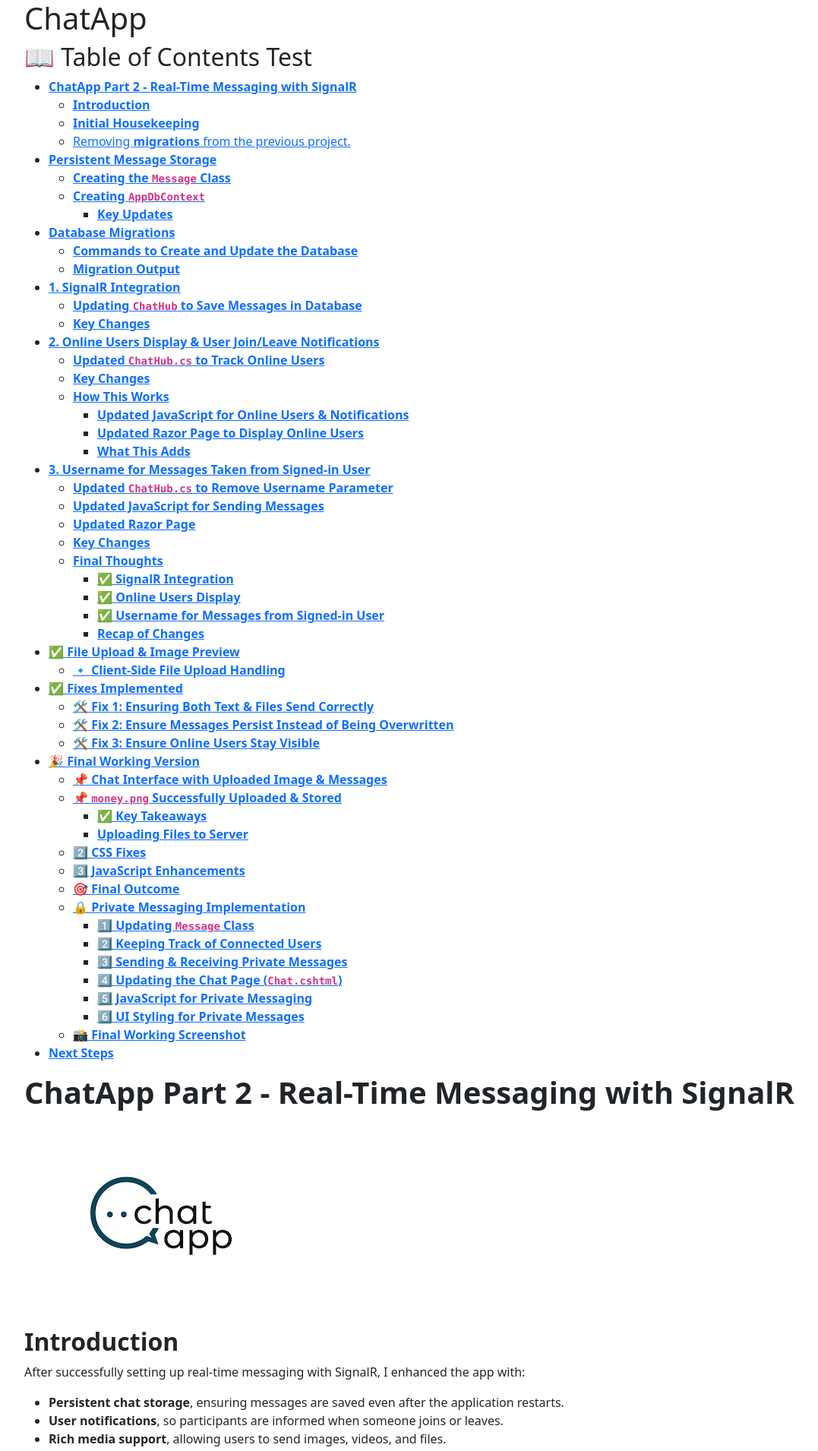
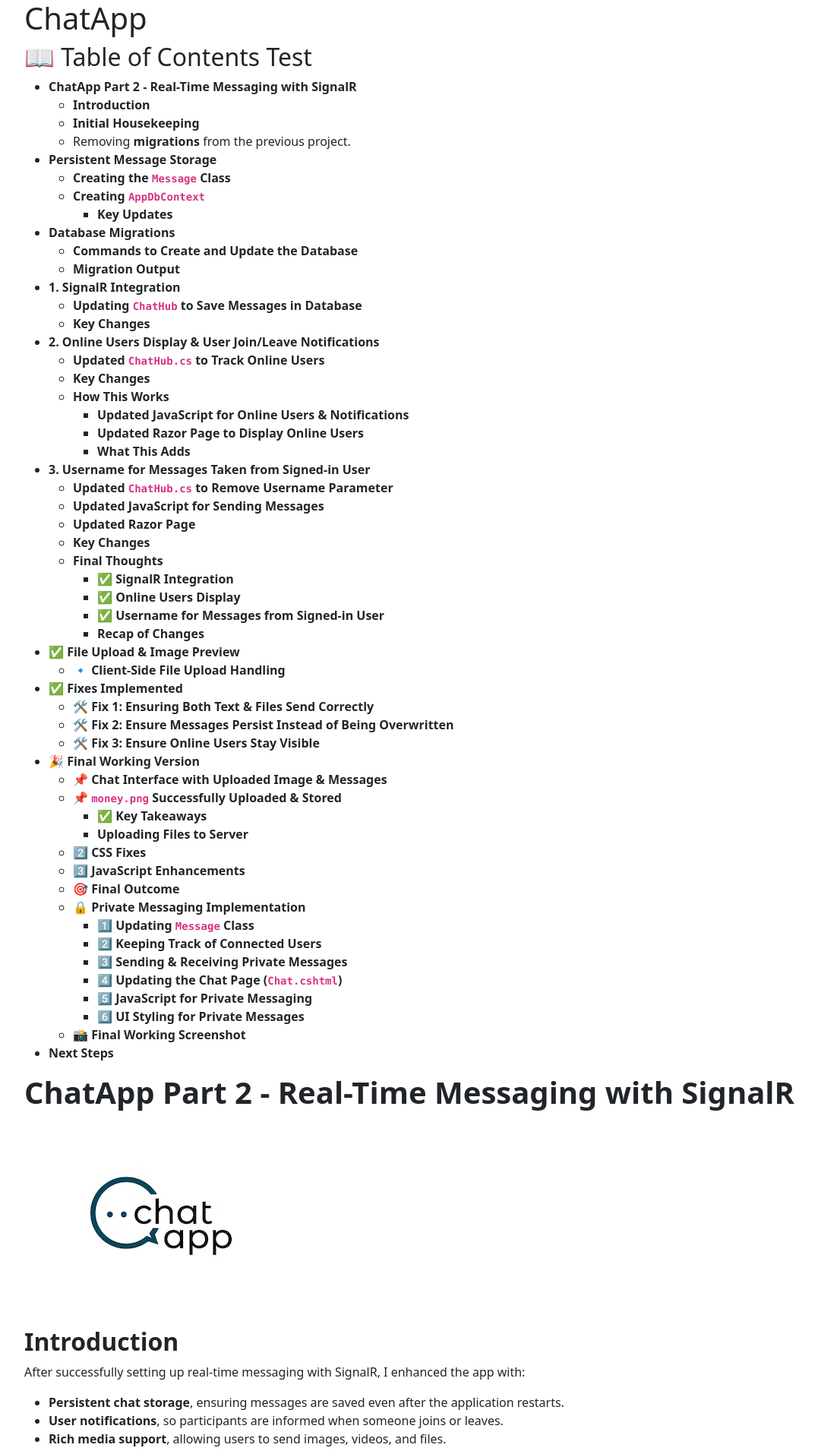
Before and after one commit to JWalshe86/ChatApp, a Jekyll site: the page built from docs/ChatAppPartTwo.md, in a window 1280 px wide. Shown: the top 1910 px of the page at 76% size, without its empty margins (50-1127 px from the left). Built offline with Jekyll 4.4.1, drawn with Linux system fonts in a browser that asks for light colours.

Commit message:
Update style.css

```diff
--- a/docs/assets/css/style.css
+++ b/docs/assets/css/style.css
@@ -8,3 +8,7 @@
     text-decoration: underline !important;
     color: #444 !important; /* Slightly darker gray on hover */
 }
+a {
+    color: inherit !important;
+    text-decoration: none !important;
+}
```
